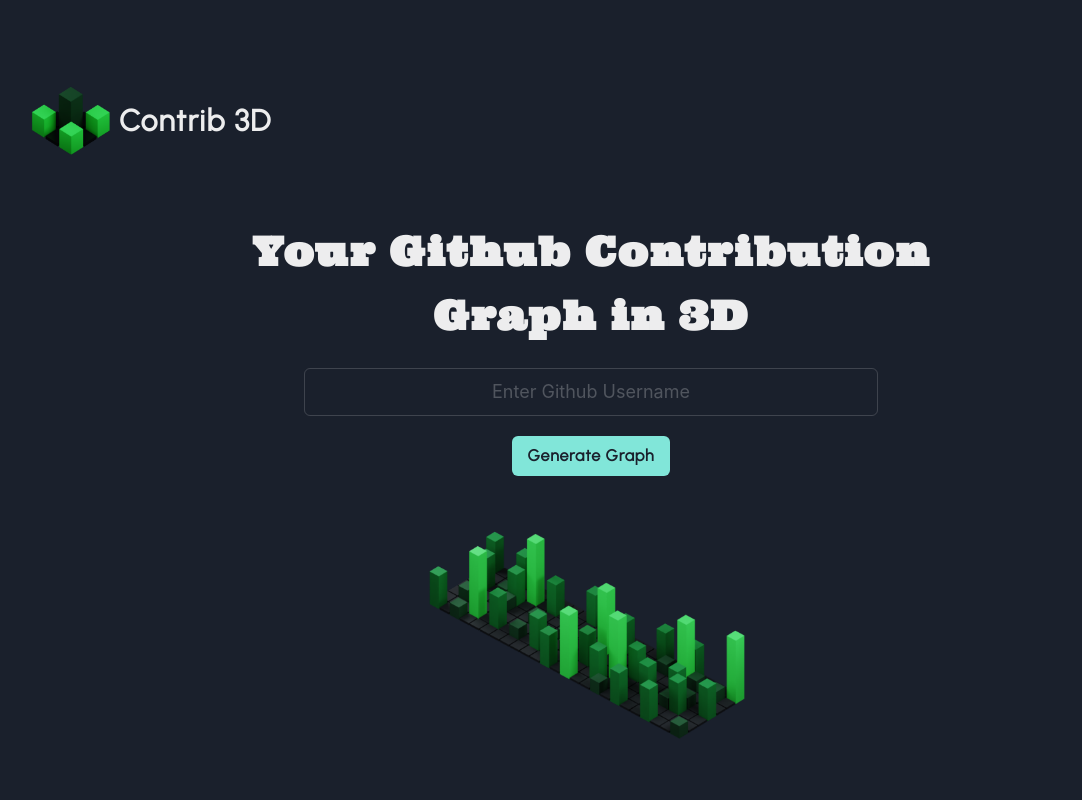
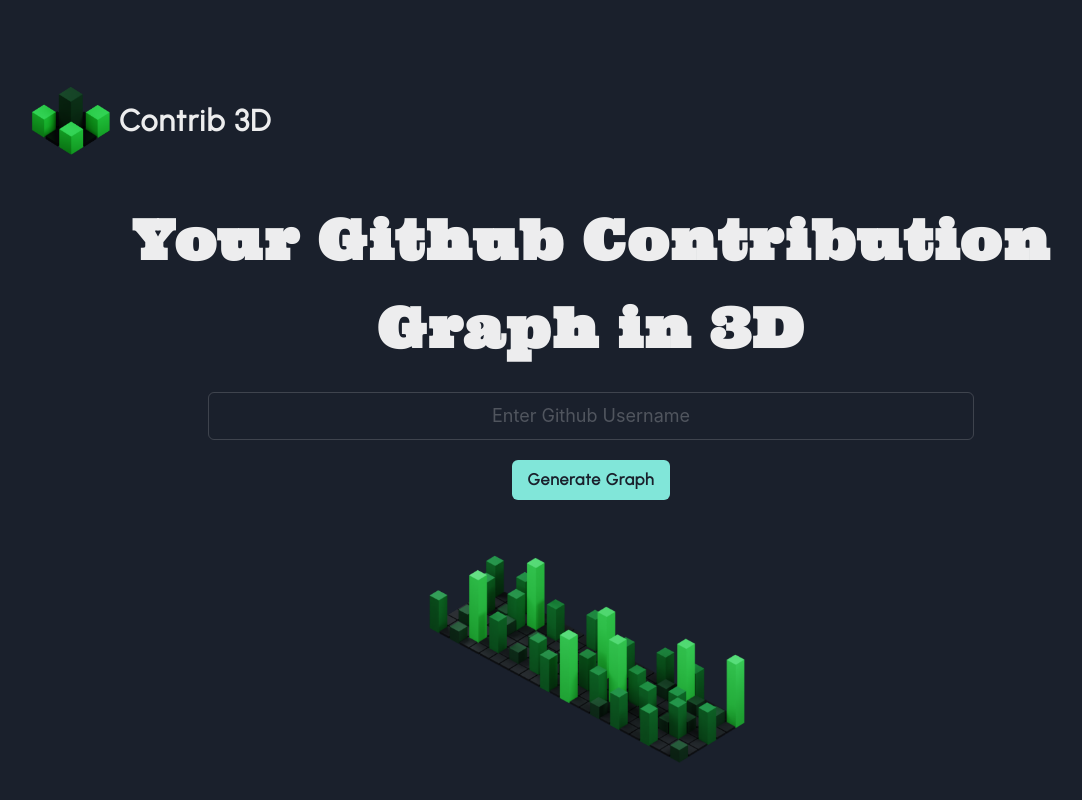
Before and after one commit to Hemanthhari2000/contrib-3d, a Next.js app: page / in a window 1280 px wide. Shown: the top 800 px of the page, without its empty margins (49-1131 px from the left). Built offline with nearby package versions, Linux system fonts and the light colour scheme.

Commit message:
Refactor. Graph component

```diff
--- a/components/Graph.js
+++ b/components/Graph/index.js
@@ -4,7 +4,7 @@ import * as THREE from "three";
 import { GLTFExporter } from "three/examples/jsm/exporters/GLTFExporter";
 import { saveAs } from "file-saver";
 
-import { Tower } from "../lib/tower";
+import { Tower } from "../../lib/tower";
 
 const Graph = ({ data }) => {
 	let [scene] = useState(() => new THREE.Scene());
--- a/pages/index.js
+++ b/pages/index.js
@@ -23,7 +23,6 @@ export default function Home() {
 	const handleInputChange = (e) => setHandle(e.target.value);
 
 	const handleOnSubmit = () => {
-
 		// VALIDATION
 		if (!handle) {
 			setIsError(true);
@@ -47,7 +46,7 @@ export default function Home() {
 					<Text
 						className={kUltra.className}
 						textAlign={"center"}
-						fontSize={"40"}
+						fontSize={"55"}
 						fontWeight={"bold"}
 						letterSpacing={1.5}
 						lineHeight={1.6}
```
